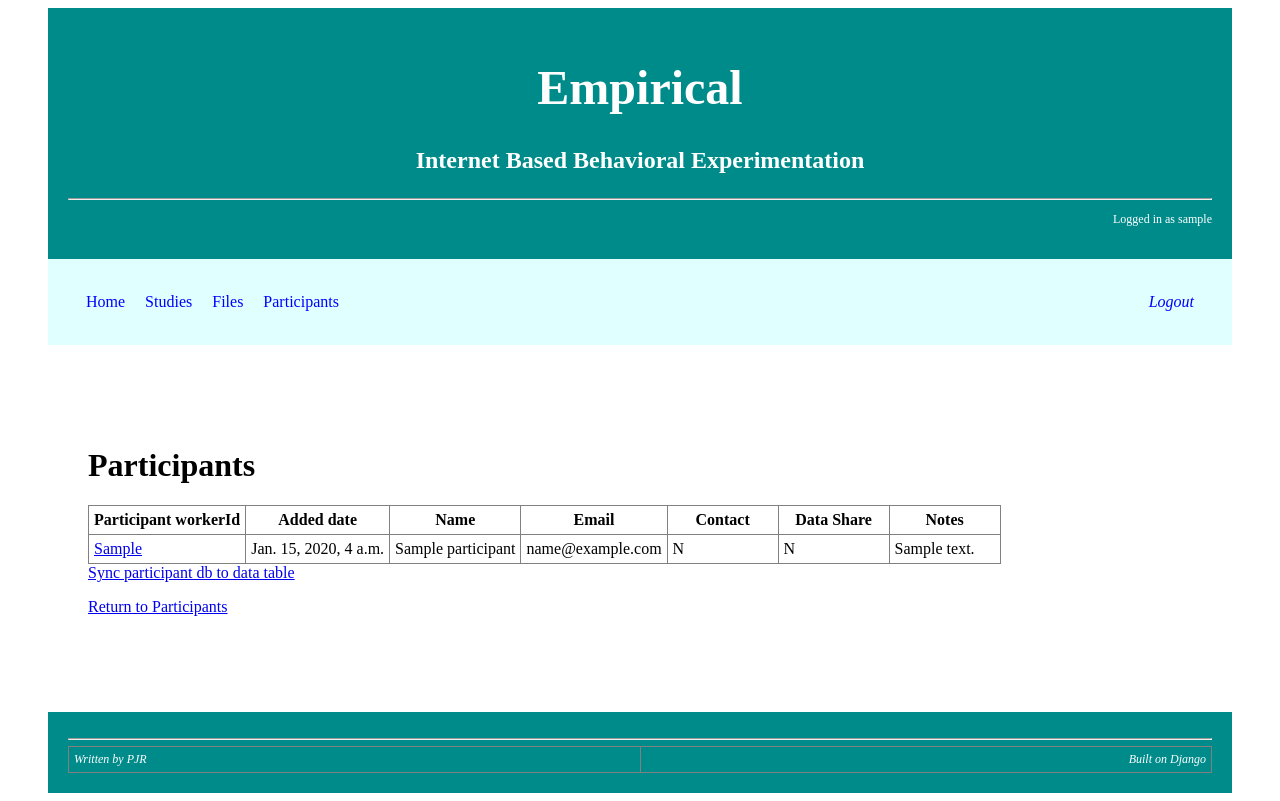
After one commit to Reberlab/Empirical, a Django app: page /exp/participants/ in a window 1280 px wide. The commit adds this page. Run offline with Django 3.2, Linux system fonts and the light colour scheme; a user stored in the database is signed in; tables that the repository leaves empty hold one stand-in row (values such as "Sample post").

Commit message:
first attempt for 0.4
Apps to file system, participant database

```diff
--- a/exp/models.py
+++ b/exp/models.py
@@ -184,6 +184,37 @@ class ReportForm(ModelForm):
         model=Report
         fields=['sessionToken', 'eventType', 'appName', 'workerId', 'dataLog']
 
+############################ Participants table
+
+# The preliminary version of the Participant table is aimed at Experimenter use to contact volunteers
+#   Later this should inherit from the Django AbstractUser base (to be able to log in, change prefs, etc)
+# For now any Participant preferences will have to be set by an Experimenter
+# No easy way yet to convert mTurk participants into direct contact ones
+
+class Participant(models.Model):
+    tag=models.CharField(max_length=100,blank=False)                   # this is the id by which the participant is referenced in the db
+    name=models.CharField(max_length=256,blank=True,default='')        # real name for any additional, outside communication
+    email=models.EmailField(max_length=256,blank=True,default='')      # Email contact info
+    addedDate=models.DateTimeField(auto_now_add=True)                  # Date when participant added to db
+
+    # Preference fields
+    # contact style: None (no more experiments), ok to Email when available, or Opt-in through on Participant dashboard (when available)
+    contact_type=models.CharField(max_length=1,choices=(('N','None'),('E','Email'),('O','Opt-in')),default='N')
+
+    # ok to share data across Experimenters (e.g., mainly for when projects have separate IRBs) -- this might need to be experiment specific
+    data_share=models.CharField(max_length=1,choices=(('N','None'),('A','All'),('L','Limited')),default='N')
+
+    # a generic arbitrary notes field for experimenters to note anything special about the participant
+    notes=models.TextField(blank=True,default='')
+
+    # Demographic fields are not included for now.  I think they'll be better implemented via a link to a study that collected them
+    # Payment method information could also be implemented here later
+
+class ParticipantForm(ModelForm):
+    class Meta:
+        model=Participant
+        fields=['tag', 'name', 'email', 'contact_type', 'data_share','notes']
+
 
 ############################ Tracking data downloads
 
--- a/exp/templates/base_report.html
+++ b/exp/templates/base_report.html
@@ -34,6 +34,8 @@
     <li><a href="{% url 'home' %}">Home</a></li>
     <li><a href="{% url 'study_index' %}">Studies</a></li>
     <li><a href="{% url 'filer_index' %}">Files</a></li>
+    <li><a href="{% url 'participant_table' %}">Participants</a></li>
+
     <li style="float:right"><em><a href="{% url 'logout' %}">Logout</a></em><li/>
     </ul>
 </div>
--- /dev/null
+++ b/exp/templates/participants.html
@@ -0,0 +1,24 @@
+{% extends "base_report.html" %}
+
+{% block content %}
+    <h1>Participants</h1>
+
+    <table>
+    <tr><th>Participant workerId</th><th>Added date</th><th>Name</th><th>Email</th><th>Contact</th><th>Data Share</th><th>Notes</th></tr>
+    {% for i in p %}
+        <tr><td><a href="{% url 'one_participant' i.tag  %}">{{ i.tag }}</a></td>
+            <td>{{ i.addedDate }}</td>
+            <td>{{ i.name }}</td>
+            <td>{{ i.email }}</td>
+            <td>{{ i.contact_type }}</td>
+            <td>{{ i.data_share }}</td>
+            <td>{{ i.notes }}</td></tr>
+    {% endfor %}
+    </table>
+
+    <a href="{% url 'participant_update' %}">Sync participant db to data table</a>
+
+    <p><a href="{% url 'participant_table' %}">Return to Participants</a></p>
+
+
+{%  endblock %}
--- a/exp/urls.py
+++ b/exp/urls.py
@@ -26,6 +26,9 @@ urlpatterns = [
     path('data/file/exp/<int:expNumber>/since/<int:since>', views.download_exp_data,name='download_exp_since'),
     path('data/file/session/<str:sessionToken>',views.download_session_data,name='download_session'),
     path('data/file/session/<str:sessionToken>/<int:pkid>',views.download_session_data,name='download_session'),
+    path('participants/',views.participant_table,name='participant_table'),
+    path('participants/<str:name>', views.one_participant, name='one_participant'),
+    path('updateparticipants/', views.participants_update, name='participant_update'),
     path('security/',views.security_list,name='security_list'),
 
     # App urls for running experiments to communicate with server
--- a/exp/views.py
+++ b/exp/views.py
@@ -3,7 +3,7 @@ from django.http import HttpResponse
 from django.contrib.auth.decorators import login_required
 from django.utils import timezone
 
-from exp.models import Session, Report, ReportForm, Study, StudyForm, Security, ConfigForm, Experiment, ExperimentForm
+from exp.models import Session, Report, ReportForm, Study, StudyForm, Security, ConfigForm, Experiment, ExperimentForm, Participant, ParticipantForm
 from filer.models import Filer
 from datetime import date, datetime
 import time
@@ -253,6 +253,75 @@ def security_list(request):
     s=Security.objects.all()
     return render(request, 'security_event_list.html', {'event_list':s})
 
+
+# Participant table views
+
+# URL redirects -- participant/ (=all) (participants.html)
+#  -- participant/<tag> (one_participant.html)
+# -- updateparticipants (participant_db_report.html)
+
+@login_required
+def participant_table(request):
+    # show all the participants with links to edit by form
+    # show abbreviated list of data links?
+    p = Participant.objects.all()
+    return render(request, 'participants.html', {'p':p })
+
+# this shouldn't be called with name==''...
+@login_required
+def one_participant(request, name=''):
+    # show/edit single participant record
+    try:
+        p=Participant.objects.get(tag=name)
+    except:
+        return render(request, 'Object_not_found.html', {'token': name, 'type': 'Participant'})
+
+    if request.method=="POST":
+        # add the new config element to the db
+        form=ParticipantForm(request.POST, instance=p)
+        if form.is_valid():
+            c = form.save()
+            # return render(request, 'display_config.html', {'session': c, 'reports':None})
+            return redirect('one_participant', name=p.tag)
+        else:
+            return HttpResponse("Unable to parse Participant form edit")
+
+    # form collects the participant data from the db
+    form=ParticipantForm(instance=p)
+    # collect links to all their data records
+    data=Report.objects.filter(workerId=p.tag)
+
+    return render(request,'one_participant.html', {'p': p, 'form': form, 'data': data})
+
+# Log all the creations and report - ?
+@login_required
+def participants_update(request):
+    # check data table and find all participants not represented in the participant db and add them
+    log=[]
+    r=Report.objects.all()
+    counts=[0,0,0]
+    for i in r:
+        if i.workerId!='' and \
+                i.workerId[:4].casefold()!='None'.casefold() and \
+                i.workerId[:4].casefold()!='NoId'.casefold():
+            # this is a real workerId
+            try:
+                # if this succeeds, the participant is already in the db
+                p = Participant.objects.get(tag=i.workerId)
+                log.append("Matched: %s" % i.workerId)
+                counts[1]=counts[1]+1
+            except:
+                # create new participant record
+                p = Participant.objects.create(tag=i.workerId)
+                p.save()
+                log.append("Added: %s" % i.workerId)
+                counts[2]=counts[2]+1
+        else:
+            counts[0]=counts[0]+1
+    log.sort()
+    return render(request,'participant_db_update.html', {'log': log, 'counts': counts})
+
+
 # Potential admin/cleanup views
 # 1. Find/correct orphan sessions
 # 2. Find/correct orphan experiments
--- a/filer/templates/base_filer.html
+++ b/filer/templates/base_filer.html
@@ -34,6 +34,7 @@
     <li><a href="{% url 'home' %}">Home</a></li>
     <li><a href="{% url 'study_index' %}">Studies</a></li>
     <li><a href="{% url 'filer_index' %}">Files</a></li>
+    <li><a href="{% url 'participant_table' %}">Participants</a></li>
     <li style="float:right"><em><a href="{% url 'logout' %}">Logout</a></em><li/>
     </ul>
 </div>
```
Also changed, not shown: exp/app_views.py (+4 -27 lines), exp/templates/one_participant.html (added, +35 -0 lines), exp/templates/participant_db_update.html (added, +18 -0 lines).
